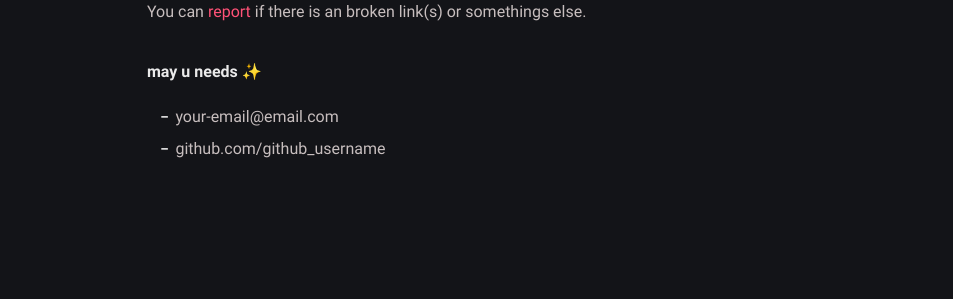
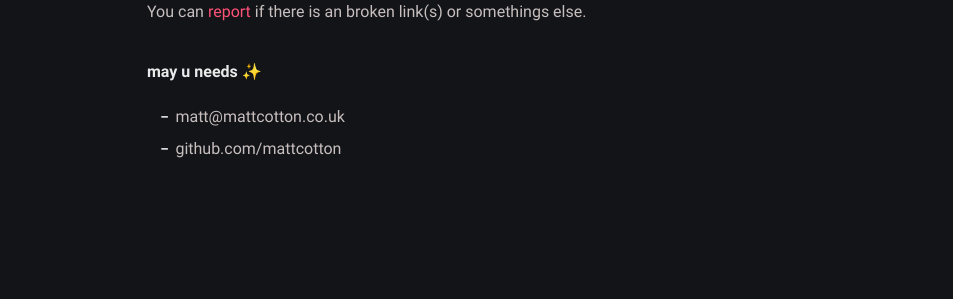
Before and after one commit to mattcotton/mattcotton.github.io, a Jekyll site: the page built from about.md, in a window 1280 px wide. Shown: the part 512-811 px from the top of the page, without its empty margins (163-1116 px from the left). Built offline with Jekyll 4.4.1, drawn with Linux system fonts in a browser that asks for light colours.

Commit message:
Update _config.yml

```diff
--- a/_config.yml
+++ b/_config.yml
@@ -1,29 +1,29 @@
 # Site settings
-title: Klise Theme # site title
+title: Matt Cotton # site title
 description: >- # site description
   He's writing in Bahasa about web technology and experience as a journal
   for documentation things that he learned, meet him <a href="https://github.com/piharpi" target="_blank" rel="noopener">@github</a>.
-lang: en-US # default lang
-timezone: Asia/Jakarta # set your timezone
+lang: en-GB # default lang
+timezone: Europe/London # set your timezone
 image: assets/img/ogp.png # This image used for Open Graph more info https://ogp.me/
-repo: https://github.com/piharpi/jekyll-klise # site repo [optional]
+repo: https://github.com/mattcotton/mattcotton.github.io # site repo [optional]
 mode: dark # default theme "dark" | "light"
 
 # Profile settings
 author:
-  name: Jekyll Klisé # author name
+  name: Matt Cotton # author name
   bio: >- # tell to the world
     The minimalist Jekyll theme, light and dark mode support, for running a personal site and blog,
     meet Klisé theme at <a href="https://github.com/piharpi/jekyll-klise" target="_blank" rel="noopener">@github</a>.
-  username: username # general username
-  github: github_username # github username
-  twitter: twitter_username # twitter username
-  facebook: facebook_username # facebook username
-  email: your-email@email.com # email adress
+  username: mattcotton # general username
+  github: mattcotton # github username
+  twitter: mattcotton # twitter username
+  facebook: matt.cotton89 # facebook username
+  email: matt@mattcotton.co.uk # email adress
   avatar: /assets/img/avatar.jpg # change with your own avatar
 
 # URL settings
-url: "https://klise.now.sh" #
+url: "https://mattcotton.github.io" #
 baseurl:
 permalink: /:title/
 google_analytics: # leave it blank if not wish
```
